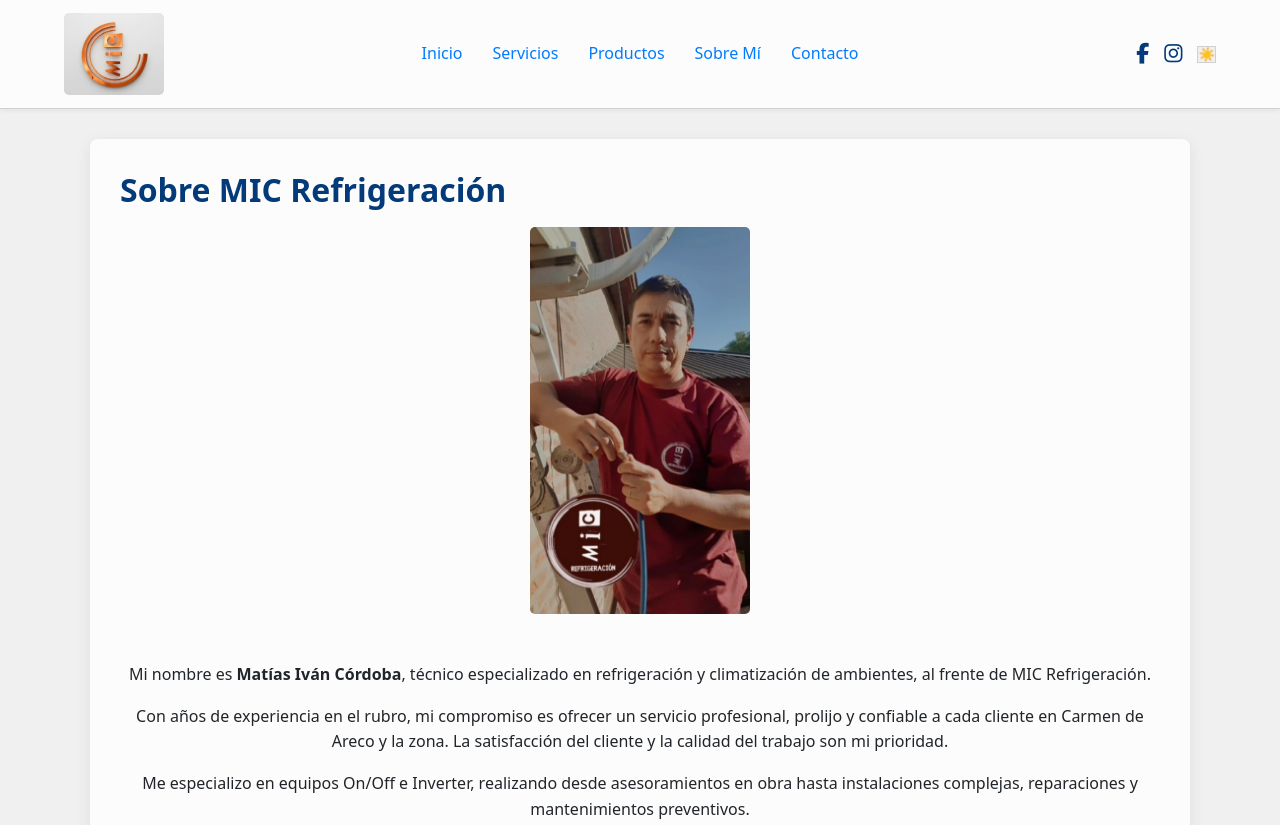
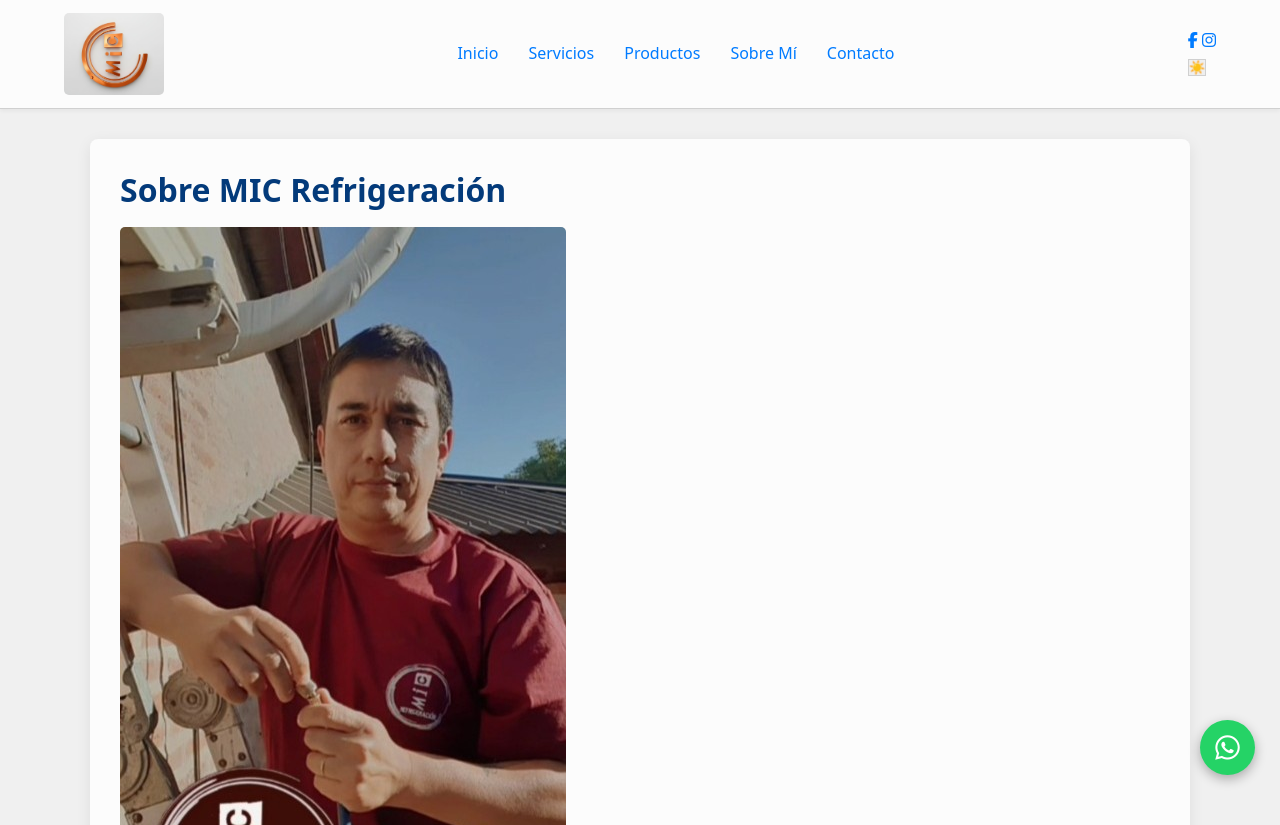
Before and after one commit to Martin-Comito/MIC, a plain HTML site: page nosotros.html in a window 1280 px wide. Shown: the top 825 px of the page. Drawn offline with Linux system fonts and the light colour scheme.

Commit message:
Corregidos: Alineacion de desktop, centrado de footer y CTA, y tamaño uniforme de imagenes de producto.

```diff
--- a/css/style.css
+++ b/css/style.css
@@ -93,26 +93,13 @@
 
 /* Menú Escritorio (Horizontal y Centrado) */
 .nav-menu { display: block; flex-grow: 1; text-align: center; }
-.nav-menu ul { list-style: none; display: flex; justify-content: center; margin: 0; padding: 0; gap: 30px; } /* Añadido GAP */
+.nav-menu ul { list-style: none; display: flex; justify-content: center; margin: 0; padding: 0; gap: 30px; }
 .nav-menu li { margin-left: 0; margin-right: 0; }
 .nav-menu a { font-weight: 500; padding: 5px 0; position: relative; transition: color 0.3s; color: var(--color-link); }
 
 #theme-toggle { border: 1px solid var(--color-border); color: var(--color-muted); z-index: 1002; }
 
-/* NUEVO: Contenedor para Íconos de Utilidad (Redes + Tema) */
-.utilidad-container {
-    display: flex;
-    align-items: center;
-    gap: 15px; /* Espacio entre los iconos de redes y el botón de tema */
-    margin-left: 20px;
-}
-.header-social-icon-link {
-    font-size: 1.3rem; /* Tamaño de los iconos de redes */
-    color: var(--color-heading); /* Color azul oscuro en modo claro */
-    transition: color 0.3s;
-}
-.header-social-icon-link:hover { color: var(--color-link); }
-.header-contact { display: none; } /* Oculta el div viejo de WhatsApp fijo */
+.header-contact .fab { font-size: 24px; color: var(--color-heading); transition: color 0.3s; margin-left: 10px; }
 
 
 /* ----------------------------- */
@@ -127,13 +114,12 @@
 /* ----------------------------- */
 .hero { text-align: center; margin-bottom: 3rem; }
 .hero img { margin: 0 auto 1.5rem auto !important; max-height: 550px; width: 100%; height: auto; object-fit: contain; max-width: 900px; }
-.about-me { text-align: center; display: flex; align-items: center; flex-wrap: wrap; gap: 2rem; justify-content: center; }
-.about-me img { margin: 0 auto 1rem auto; display: block; max-width: 220px; }
 
 
 /* ----------------------------- */
-/* 4. CARRUSEL Y PRODUCTOS */
+/* 4. CARRUSEL (SOLUCIÓN FINAL DE BOTONES Y ZOOM) */
 /* ----------------------------- */
+
 .carousel-container {
     position: relative; overflow: hidden; width: 100%; margin: 20px auto;
     max-height: 400px;
@@ -152,6 +138,11 @@
 }
 
 
+.prev-button, .next-button { position: absolute; top: 50%; transform: translateY(-50%); background: rgba(0, 0, 0, 0.6); color: white; border: none; padding: 10px 15px; cursor: pointer; z-index: 100; font-size: 1.5rem; line-height: 1; width: 40px; height: 40px; border-radius: 50%; padding: 0; display: flex; align-items: center; justify-content: center; }
+.prev-button { left: 10px; }
+.next-button { right: 10px; }
+
+
 /* ----------------------------- */
 /* 5. DISEÑO DE SERVICIOS Y CTA */
 /* ----------------------------- */
@@ -163,6 +154,10 @@
     max-width: 900px;
     margin: 0 auto;
 }
+.services-summary .box { background: var(--color-bg-content); border: 1px solid var(--color-border); padding: 1.5rem; border-radius: 8px; text-align: center; transition: transform 0.3s, box-shadow 0.3s; }
+.services-summary .learn-more { display: inline-block; margin-top: 1rem; font-weight: bold; color: var(--color-primary-accent); }
+.services-summary .box h3 { display: flex; align-items: center; justify-content: center; font-size: 1.25rem; }
+.services-summary .service-icon { font-size: 1.8rem; color: var(--color-primary-accent); margin-right: 10px; }
 
 /* CORRECCIÓN CTA INICIO: Usa el color suave */
 .cta-section {
@@ -179,7 +174,31 @@
 
 
 /* ----------------------------- */
-/* 7. FOOTER / OTROS (CORRECCIÓN CENTRADO REDES)      */
+/* 6. BOTÓN FLOTANTE DE WHATSAPP (CRÍTICO) */
+/* ----------------------------- */
+.whatsapp-float {
+    position: fixed;
+    width: 55px;
+    height: 55px;
+    bottom: 25px;
+    right: 25px;
+    background-color: #25D366;
+    color: white;
+    border-radius: 50%;
+    text-align: center;
+    font-size: 28px;
+    box-shadow: 0 4px 12px rgba(0,0,0,0.3);
+    z-index: 9999;
+    display: flex;
+    justify-content: center;
+    align-items: center;
+    text-decoration: none;
+    transition: transform 0.3s ease, box-shadow 0.3s ease;
+}
+.whatsapp-float:hover { transform: scale(1.1); box-shadow: 0 6px 18px rgba(0,211,49,0.6); }
+
+/* ----------------------------- */
+/* 7. FOOTER / OTROS */
 /* ----------------------------- */
 footer {
     background: var(--heading-blue);
@@ -195,10 +214,11 @@
 }
 .social-links {
     display: flex;
-    justify-content: center; /* Centra los iconos */
-    gap: 20px; /* NEW: Espaciado más grande entre los íconos */
+    justify-content: center;
+    gap: 20px;
     margin: 10px 0 15px 0;
 }
+.social-links a { color: #fff; font-size: 1.5em; display: inline-block; }
 
 
 /* ----------------------------- */
@@ -209,7 +229,6 @@
     header { position: static; }
     .nav-toggle { display: block !important; order: 3; }
     .theme-switcher { order: 2; margin-left: auto; margin-right: 15px; }
-    .utilidad-container { order: 2; margin-left: auto; margin-right: 15px; gap: 10px; } /* Ajusta el grupo de utilidad en móvil */
 
     /* Contenedor del Menú: Oculto por defecto */
     .nav-menu { position: fixed; top: 60px; left: 0; width: 100%; height: calc(100% - 60px); overflow-y: auto; background-color: var(--color-bg-content); box-shadow: 0 4px 6px rgba(0,0,0,0.1); z-index: 999; display: none !important; }
@@ -218,7 +237,6 @@
     /* Forzar Verticalidad */
     .nav-menu ul { display: block; padding: 0;}
     .nav-menu li { margin: 0; width: 100%; display: block; }
-    .nav-menu a { display: block; padding: 0.8rem 1rem; width: 100%; border-bottom: 1px solid var(--color-border); text-align: center; }
 
     /* Layouts Móviles */
     .product-grid, .services-summary .service-boxes, .gallery { grid-template-columns: 1fr; }
```
